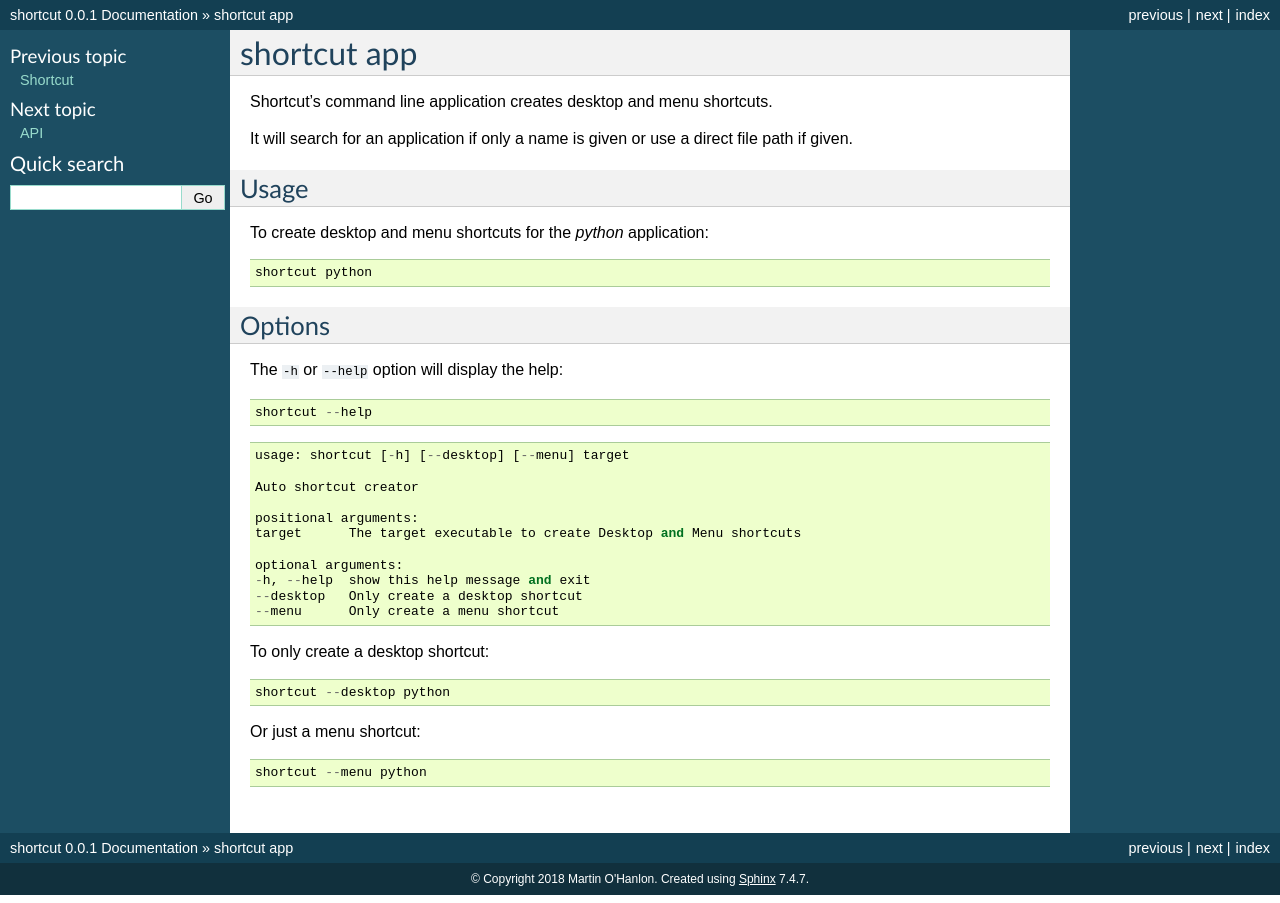
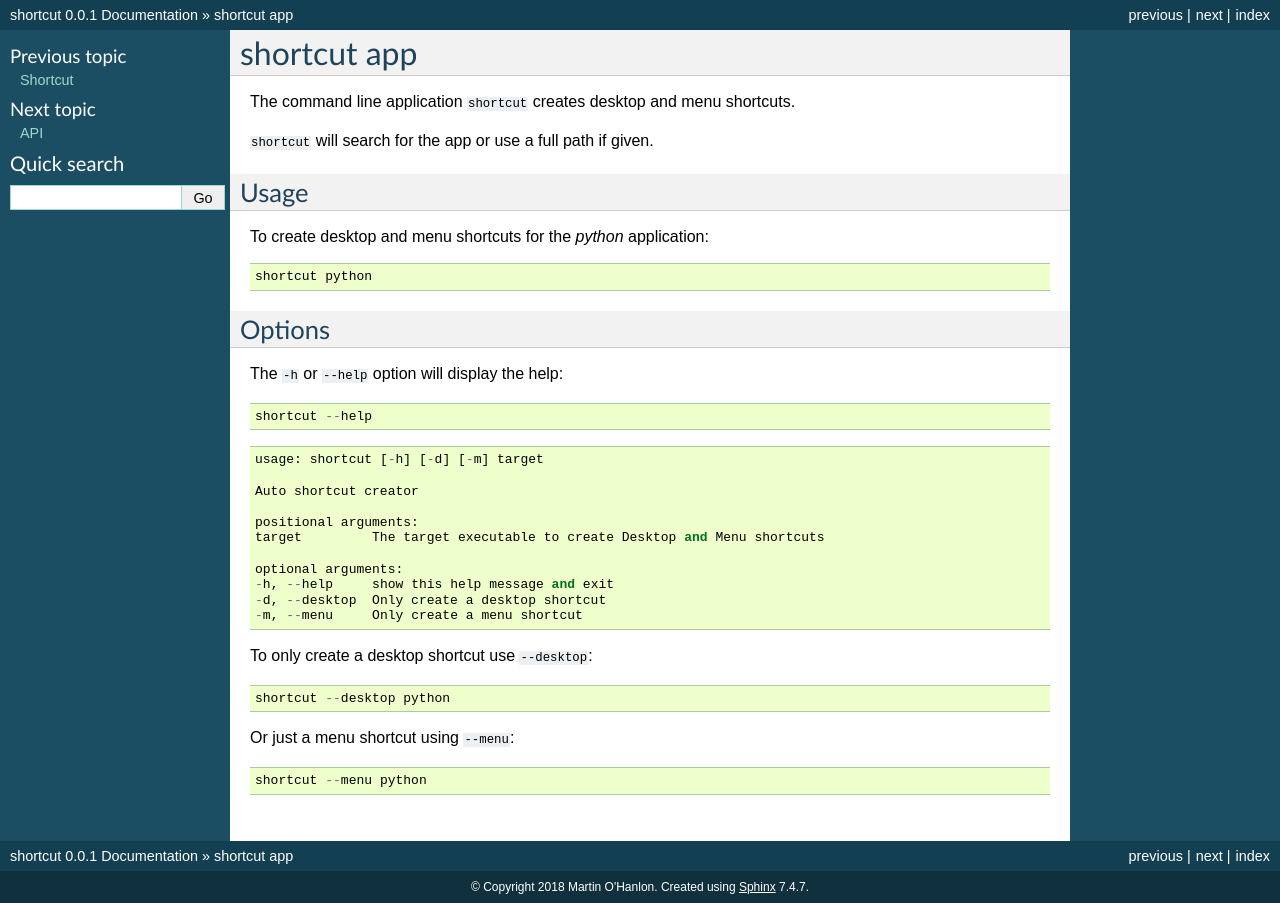
Before and after one commit to martinohanlon/shortcut, a Sphinx documentation site: the page built from docs/app.rst, in a window 1280 px wide. Built offline with Sphinx 7.4.7, drawn with Linux system fonts in a browser that asks for light colours.

Commit message:
updated docs

```diff
--- a/docs/app.rst
+++ b/docs/app.rst
@@ -1,9 +1,9 @@
 shortcut app
 ============
 
-Shortcut's command line application creates desktop and menu shortcuts.
+The command line application ``shortcut`` creates desktop and menu shortcuts.
 
-It will search for an application if only a name is given or use a direct file path if given.
+``shortcut`` will search for the app or use a full path if given.
 
 Usage
 -----
@@ -21,22 +21,22 @@ The ``-h`` or ``--help`` option will display the help::
 
 ::
 
-    usage: shortcut [-h] [--desktop] [--menu] target
+    usage: shortcut [-h] [-d] [-m] target
 
     Auto shortcut creator
 
     positional arguments:
-    target      The target executable to create Desktop and Menu shortcuts
+    target         The target executable to create Desktop and Menu shortcuts
 
     optional arguments:
-    -h, --help  show this help message and exit
-    --desktop   Only create a desktop shortcut
-    --menu      Only create a menu shortcut
+    -h, --help     show this help message and exit
+    -d, --desktop  Only create a desktop shortcut
+    -m, --menu     Only create a menu shortcut
 
-To only create a desktop shortcut::
+To only create a desktop shortcut use ``--desktop``::
 
     shortcut --desktop python
 
-Or just a menu shortcut::
+Or just a menu shortcut using ``--menu``::
 
     shortcut --menu python
--- a/shortcut/__init__.py
+++ b/shortcut/__init__.py
@@ -22,8 +22,8 @@ def main():
 
     parser = ArgumentParser(description="Auto shortcut creator")
     parser.add_argument("target", help="The target executable to create Desktop and Menu shortcuts")
-    parser.add_argument("--desktop", help="Only create a desktop shortcut", action="store_true")
-    parser.add_argument("--menu", help="Only create a menu shortcut", action="store_true")
+    parser.add_argument("-d", "--desktop", help="Only create a desktop shortcut", action="store_true")
+    parser.add_argument("-m", "--menu", help="Only create a menu shortcut", action="store_true")
     args = parser.parse_args()
 
     create_desktop = args.desktop
```
Also changed, not shown: README.rst (+11 -2 lines).
